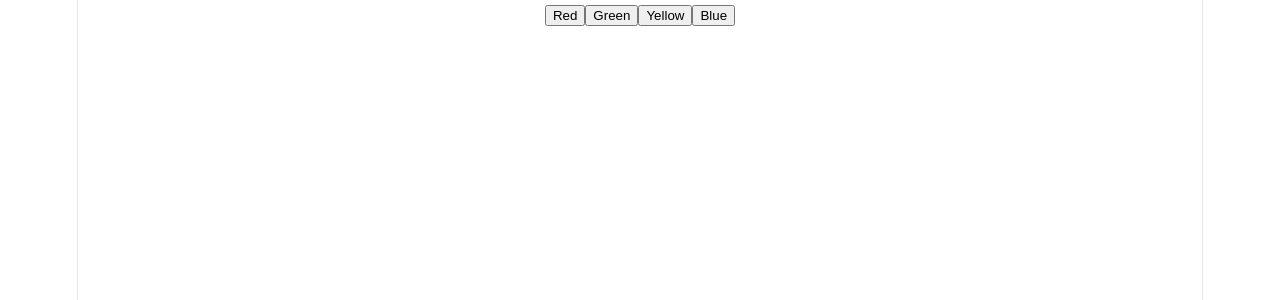
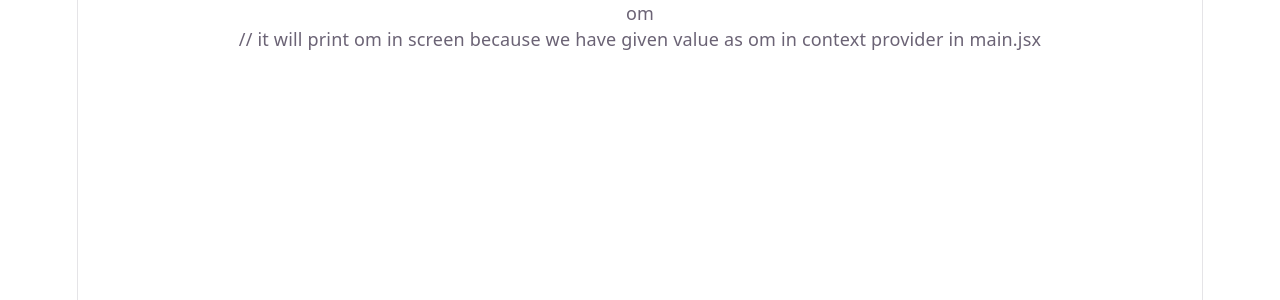
Before and after one commit to jaya1313/React_JS_clg, a React (Vite) app in the folder lect1/my-react-app/: page / in a window 1280 px wide. Shown: the top 300 px of the page. Built offline with nearby package versions, Linux system fonts and the light colour scheme.

Commit message:
useContext

```diff
--- a/lect1/my-react-app/src/App.jsx
+++ b/lect1/my-react-app/src/App.jsx
@@ -231,34 +231,52 @@
 import React from 'react'
 import {useReducer} from 'react'
 
-const App = () => {
-  function reducer(color, action){
-    if(action === "red"){
-      return "red"
-    }
-    else if(action === "green"){
-      return "green"
-    }
-    else if(action === "yellow"){
-      return "yellow"
-    }
-    else if(action === "blue"){
-      return "blue"
-    }
-    else{
-      return color
-    }
+// const App = () => {
+//   function reducer(color, action){
+//     if(action === "red"){
+//       return "red"
+//     }
+//     else if(action === "green"){
+//       return "green"
+//     }
+//     else if(action === "yellow"){
+//       return "yellow"
+//     }
+//     else if(action === "blue"){
+//       return "blue"
+//     }
+//     else{
+//       return color
+//     }
 
-  }
-  let [color, dispatch] = useReducer(reducer, "white") //it will return the current state and a dispatch function which we can use to update the state and the initial state is white
+//   }
+//   let [color, dispatch] = useReducer(reducer, "white") //it will return the current state and a dispatch function which we can use to update the state and the initial state is white
+//   return (
+//     <div style={{backgroundColor: color, height: "100vh"}}> {/* it will set the background color of the div to the current state and also set the height of the div to 100vh */}
+//       <button onClick={() => dispatch("red")}>Red</button>
+//       <button onClick={() => dispatch("green")}>Green</button>
+//       <button onClick={() => dispatch("yellow")}>Yellow</button>
+//       <button onClick={() => dispatch("blue")}>Blue</button>
+//     </div>
+//   )
+// }
+
+// lect 10
+// useContext -> it is used to share data between components without passing props through every level of the component tree
+
+// tree- main -> App -> home ...
+// if we want to share data from main to home we have to pass props from main to App and then from App to home but with useContext we can directly share data from main to home without passing props through every level of the component tree.
+
+import Home from './Home'
+import Context from './Context'
+
+ const App = () => {
   return (
-    <div style={{backgroundColor: color, height: "100vh"}}> {/* it will set the background color of the div to the current state and also set the height of the div to 100vh */}
-      <button onClick={() => dispatch("red")}>Red</button>
-      <button onClick={() => dispatch("green")}>Green</button>
-      <button onClick={() => dispatch("yellow")}>Yellow</button>
-      <button onClick={() => dispatch("blue")}>Blue</button>
+    <div>
+      <Home/> // it will print om in screen because we have given value as om in context provider in main.jsx
     </div>
   )
 }
 
+
 export default App
--- /dev/null
+++ b/lect1/my-react-app/src/Context.jsx
@@ -0,0 +1,5 @@
+import {createContext} from 'react'  //it is used to create context and it is used in main.jsx file
+
+let Context = createContext() //it will create a context and it will return an object with two properties Provider and Consumer and we can use these properties to share data between components
+
+export default Context //it will export the context so that we can use it in other files like home.jsx and main.jsx
--- a/lect1/my-react-app/src/Home.jsx
+++ b/lect1/my-react-app/src/Home.jsx
@@ -33,14 +33,28 @@ import React from 'react'
 // export{Component}
 // export {New}
 
+// const Home = () => {
+//   console.log("homee");
+
+//   return (
+//     <div>
+//      Home
+//     </div>
+//   )
+// }
+
+// lect 10
+import { useContext} from 'react'
+import Context from './Context'
+
 const Home = () => {
-  console.log("homee");
+let data = useContext(Context) //  it is used to get the value from context provider(from context file) and it is used in functional component only
+console.log(data);
 
   return (
-    <div>
-     Home
-    </div>
+    <div>{data}</div>  //it will print om in screen because we have given value as om in context provider in main.jsx
   )
 }
 
+
 export default Home
--- a/lect1/my-react-app/src/main.jsx
+++ b/lect1/my-react-app/src/main.jsx
@@ -3,11 +3,15 @@ import { createRoot } from 'react-dom/client'
 import './index.css'
 import App from './App.jsx'
 import {BrowserRouter} from 'react-router-dom'
+import { createContext } from 'react'
+import Context from './Context.jsx'
 
 createRoot(document.getElementById('root')).render(
   <StrictMode>
+    <Context.Provider value="om">
     <BrowserRouter>
       <App />
     </BrowserRouter>
+    </Context.Provider>
   </StrictMode>,
 )
```
